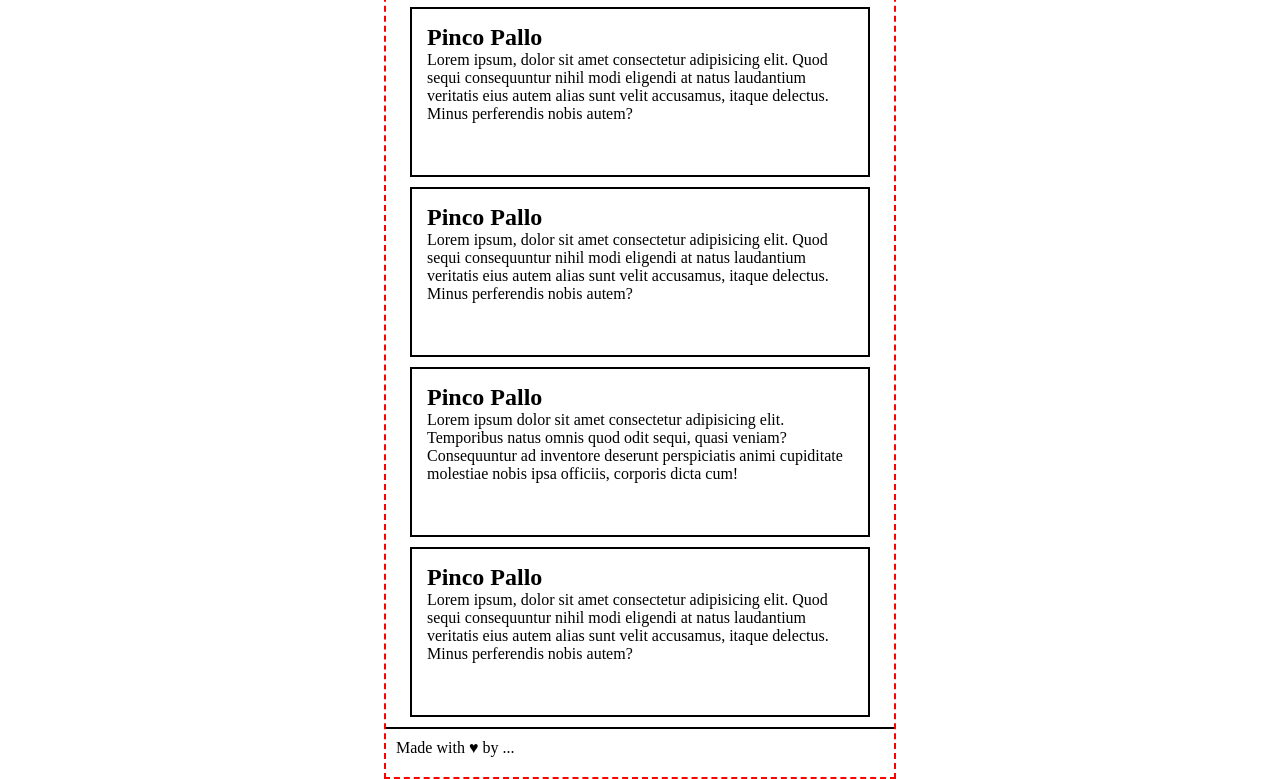
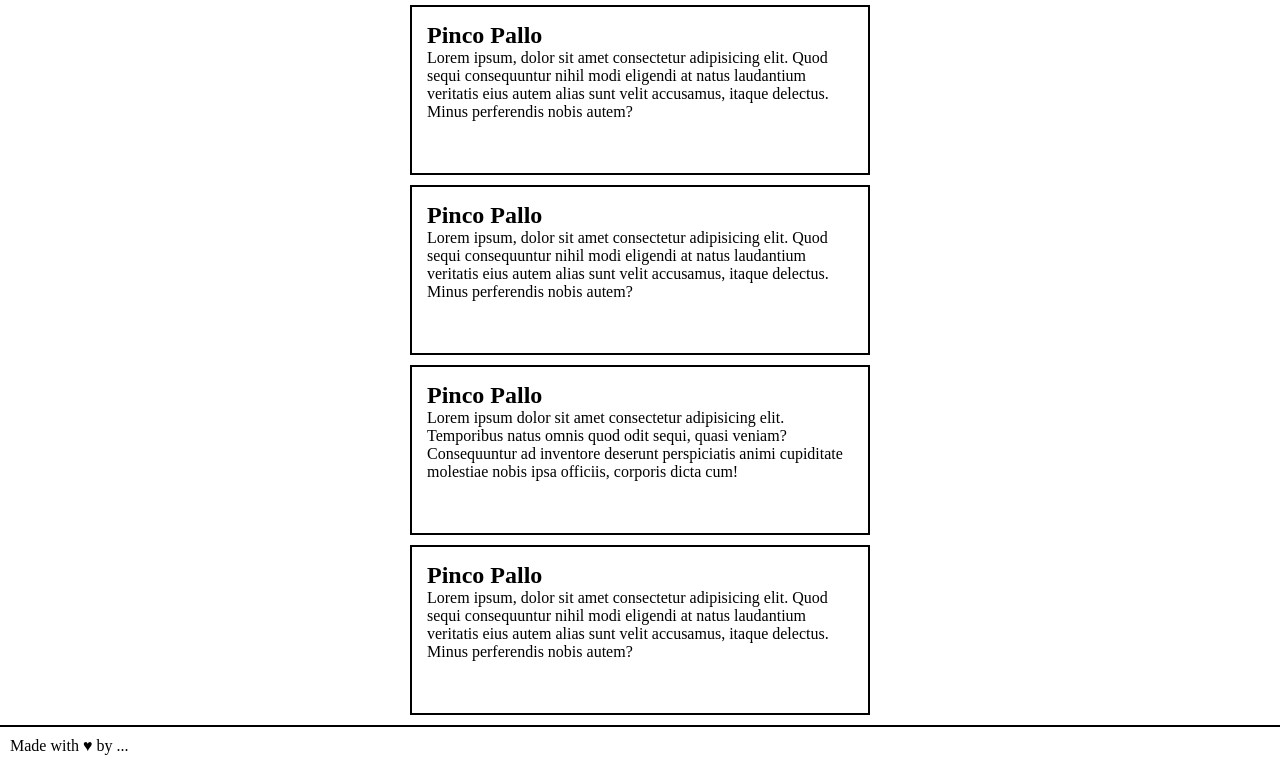
Before and after one commit to FilippoGraziano/htmlcss-wireframe, a plain HTML site: page index.html in a window 1280 px wide. Shown: the part 64-843 px from the top of the page. Drawn offline with Linux system fonts and the light colour scheme.

Commit message:
remove example of android

```diff
--- a/css/style.css
+++ b/css/style.css
@@ -26,9 +26,3 @@ section {
     padding: 10px;
     padding-bottom: 20px;
 }
-
-body {
-    max-width: 512px;
-    border: 2px dashed red;
-    margin: 0 auto;
-}
```
